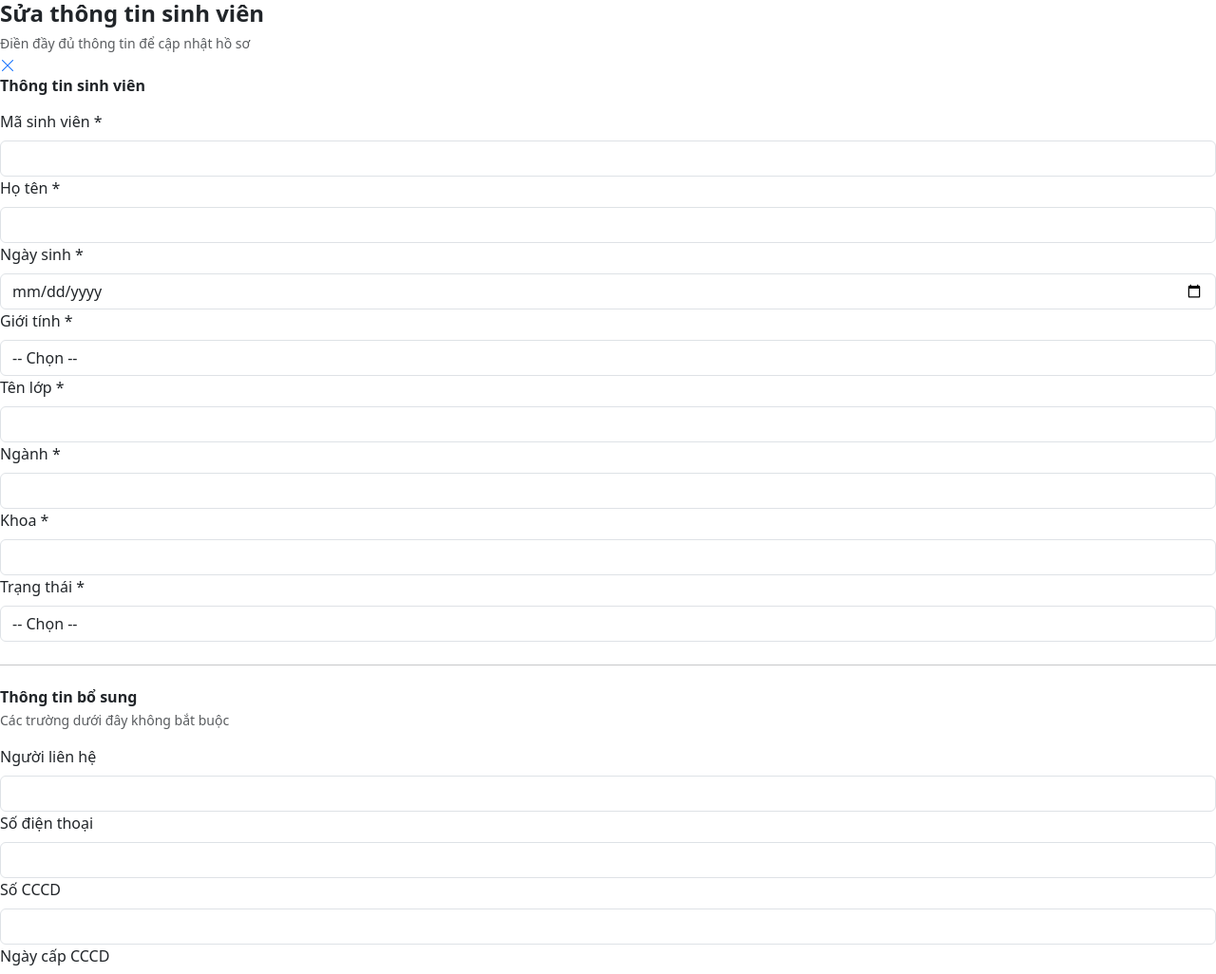
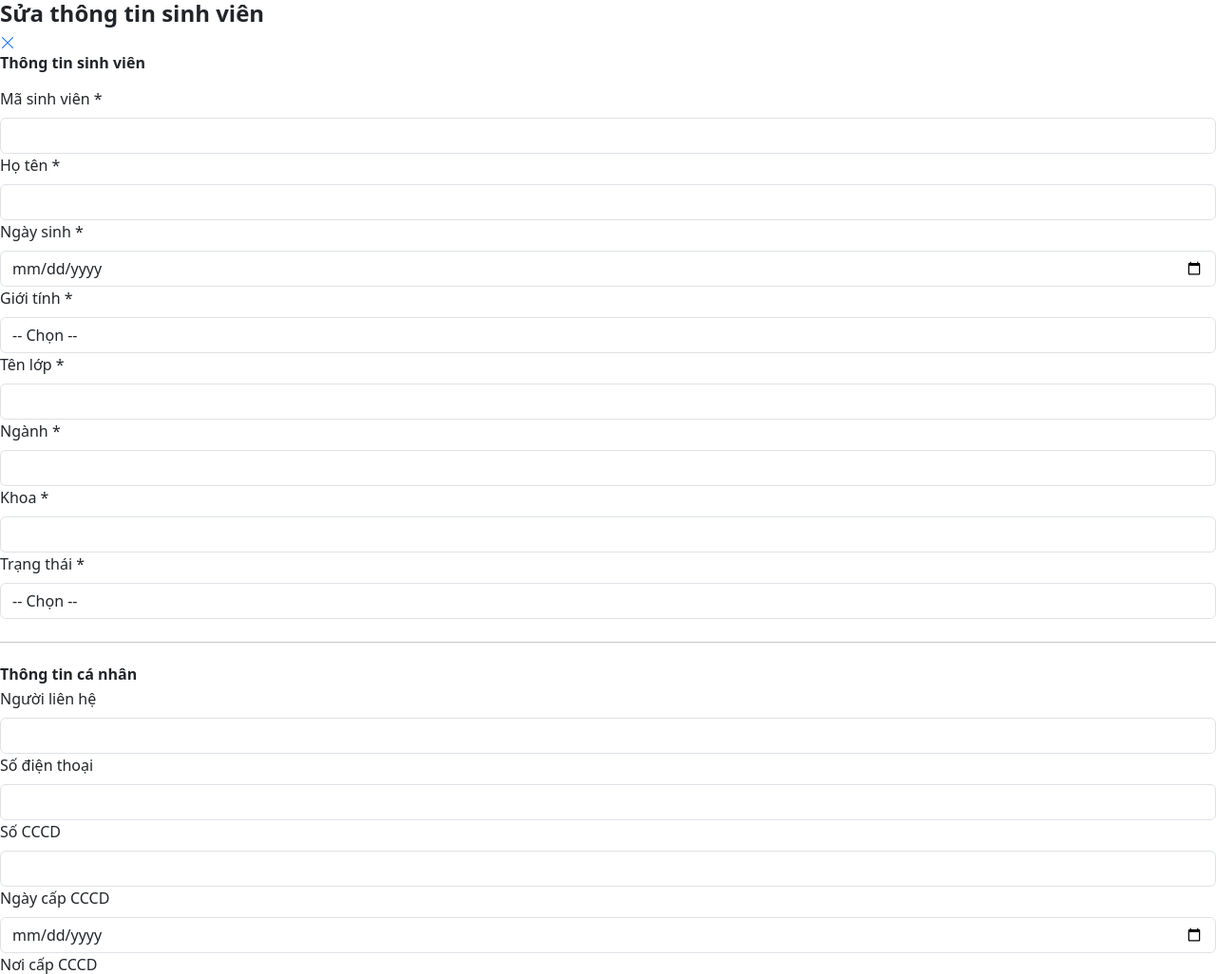
Before and after one commit to ZaneC2122/CSE485-web-technology-project-Group11, a PHP site: page /edit.php in a window 1280 px wide. Shown: the top 1026 px of the page at 95% size. Run offline with PHP 8.4, Linux system fonts and the light colour scheme; data that the repository does not hold is empty.

Commit message:
Sua giao dien

```diff
--- a/app/views/student/detail.php
+++ b/app/views/student/detail.php
@@ -15,7 +15,6 @@
             <div class="popup-head">
                 <div>
                     <h4 id="student-detail-title" class="mb-1 fw-bold">Thông tin chi tiết sinh viên</h4>
-                    <small class="text-muted">Thông tin hồ sơ sinh viên</small>
                 </div>
                 <a href="<?= htmlspecialchars($backUrl, ENT_QUOTES, 'UTF-8') ?>"
                    class="popup-close" title="Quay lại" aria-label="Quay lại danh sách sinh viên">
@@ -61,8 +60,7 @@
                 </div>
 
                 <hr class="my-4">
-                <h6 class="fw-bold mb-1">Thông tin bổ sung</h6>
-                <small class="text-muted d-block mb-3">Thông tin cá nhân và liên hệ</small>
+                <h6 class="fw-bold mb-1">Thông tin cá nhân</h6>
                 <div class="detail-grid">
                     <div>
                         <label class="form-label">Người liên hệ</label>
--- a/app/views/student/edit.php
+++ b/app/views/student/edit.php
@@ -17,7 +17,6 @@
             <div class="popup-head">
                 <div>
                     <h4 class="mb-1 fw-bold">Sửa thông tin sinh viên</h4>
-                    <small class="text-muted">Điền đầy đủ thông tin để cập nhật hồ sơ</small>
                 </div>
                 <a href="?controller=student&action=index<?= $q !== '' ? '&q=' . urlencode($q) : '' ?>" class="popup-close" title="Đóng" aria-label="Đóng">
                     <i class="bi bi-x-lg"></i>
@@ -72,8 +71,7 @@
                 </div>
 
                 <hr class="my-4">
-                <h6 class="fw-bold mb-1">Thông tin bổ sung</h6>
-                <small class="text-muted d-block mb-3">Các trường dưới đây không bắt buộc</small>
+                <h6 class="fw-bold mb-1">Thông tin cá nhân</h6>
                 <div class="detail-grid">
                     <div>
                         <label for="nguoi_lien_he" class="form-label">Người liên hệ</label>
--- a/app/views/student/index.php
+++ b/app/views/student/index.php
@@ -43,7 +43,7 @@
         <div class="card-body">
             <div class="d-flex flex-wrap align-items-end justify-content-between gap-3 mb-3">
                 <div>
-                    <h2 class="h5 mb-1">Danh sách sinh viên</h2>
+                    <h2 class="h5 mb-1">Hồ sơ sinh viên</h2>
                     <div class="text-muted small">Tìm kiếm và quản lý hồ sơ nhanh chóng</div>
                 </div>
                 <div class="d-flex align-items-center gap-2">
```
